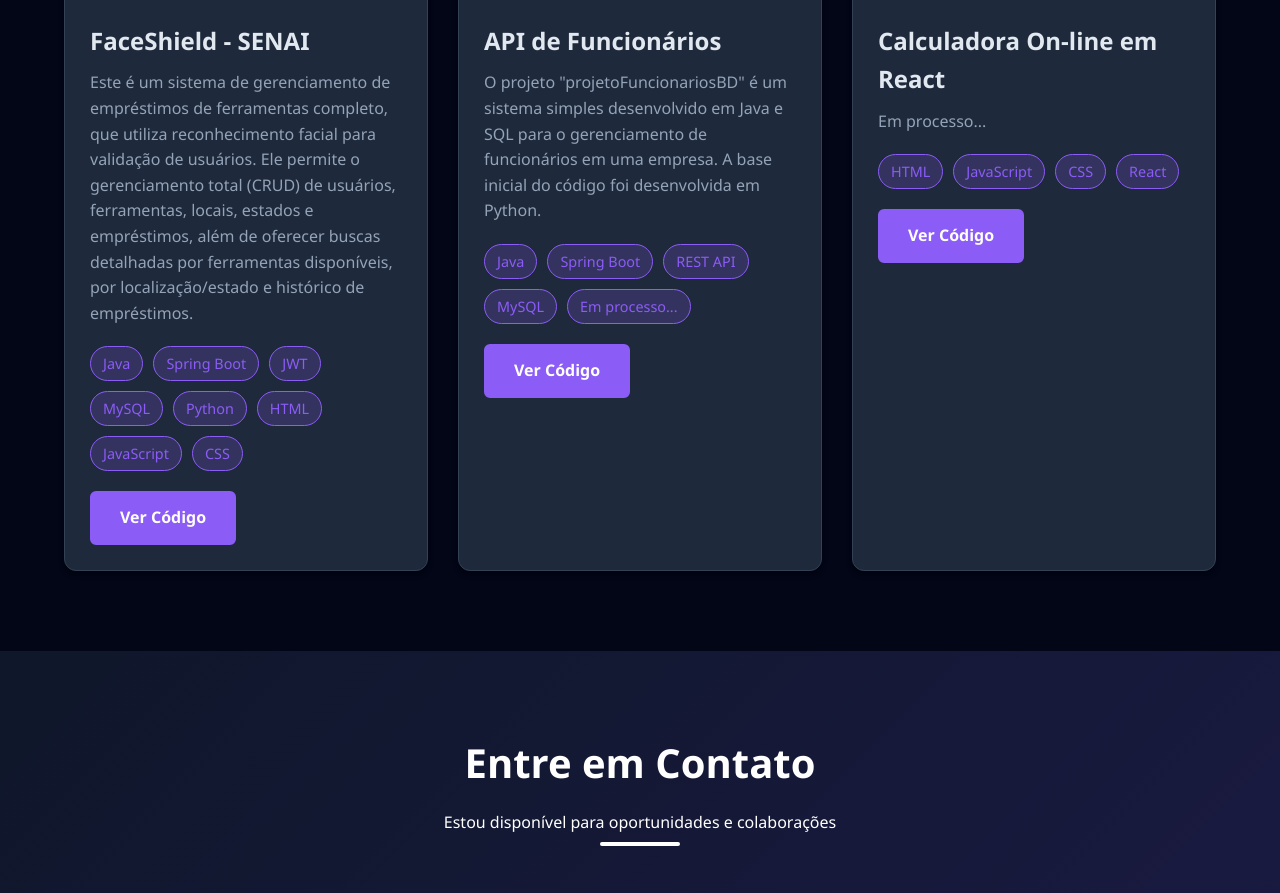
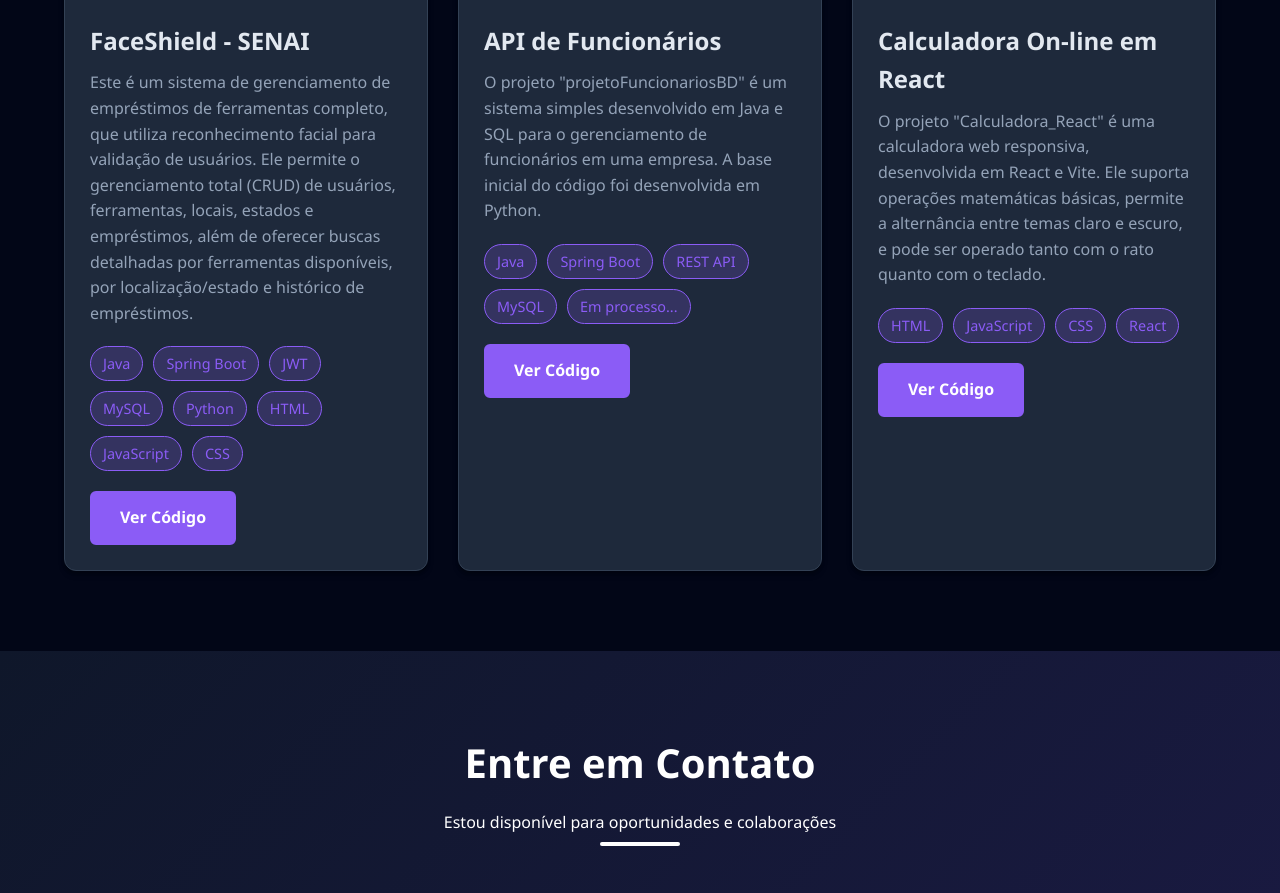
Before and after one commit to alexsant22/Portifolio_Web, a plain HTML site: page index.html in a window 1280 px wide. Shown: the part 1884-2777 px from the top of the page. Drawn offline with Linux system fonts and the light colour scheme.

Commit message:
Calc - React

```diff
--- a/index.html
+++ b/index.html
@@ -221,7 +221,12 @@
             </div>
             <div class="project-content">
               <h3>Calculadora On-line em React</h3>
-              <p>Em processo...</p>
+              <p>
+                O projeto "Calculadora_React" é uma calculadora web responsiva,
+                desenvolvida em React e Vite. Ele suporta operações matemáticas
+                básicas, permite a alternância entre temas claro e escuro, e
+                pode ser operado tanto com o rato quanto com o teclado.
+              </p>
               <div class="tech-stack">
                 <span class="tech">HTML</span>
                 <span class="tech">JavaScript</span>
@@ -229,7 +234,12 @@
                 <span class="tech">React</span>
               </div>
               <div class="project-links">
-                <a href="https://github.com/alexsant22/Calculadora_React.git" class="btn" target="_blank">Ver Código</a>
+                <a
+                  href="https://github.com/alexsant22/Calculadora_React.git"
+                  class="btn"
+                  target="_blank"
+                  >Ver Código</a
+                >
               </div>
             </div>
           </div>
```
